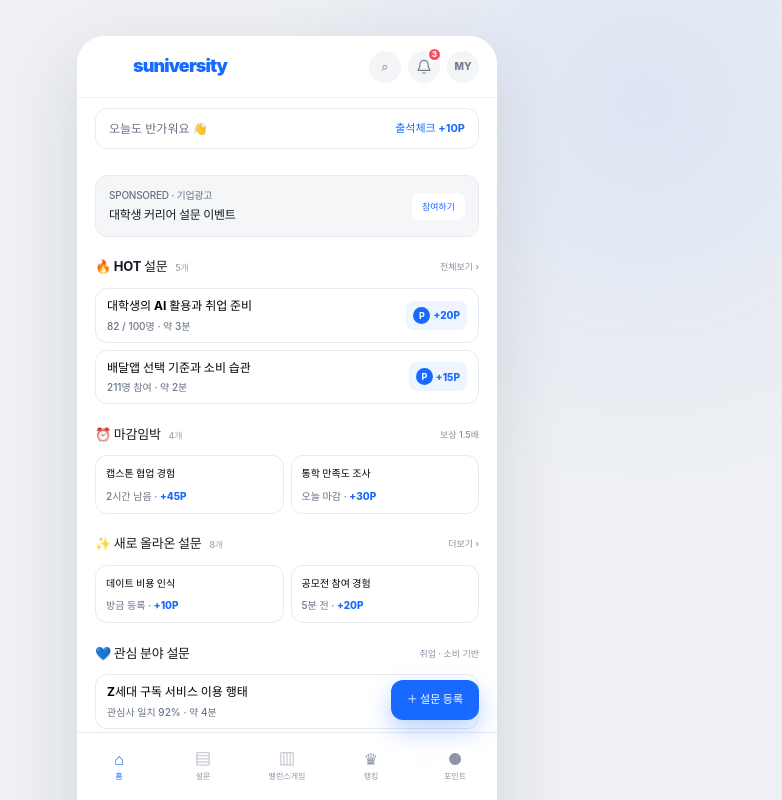
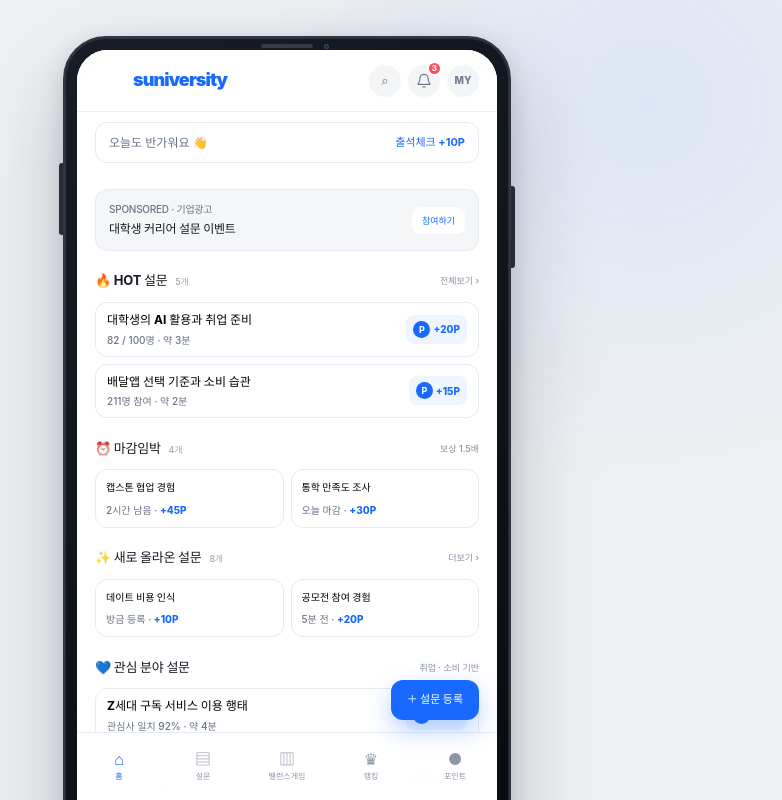
Before and after one commit to SJW1104/drunkdog, a React (Vite) app in the folder frontend/: page / in a window 1280 px wide. Shown: the top 800 px of the page, without its empty margins (353-1135 px from the left). Built offline with nearby package versions, Linux system fonts and the light colour scheme; a web font is replaced by a local one.

Commit message:
style: wrap prototype in mobile device frame

```diff
--- a/frontend/src/App.css
+++ b/frontend/src/App.css
@@ -1771,3 +1771,99 @@ button:focus-visible {
   font-size: 9px;
   font-style: normal;
 }
+/* Desktop phone hardware */
+.device-shell {
+  position: relative;
+  width: min(100%, 448px);
+  min-height: calc(100vh - 72px);
+  margin: 0 auto;
+  padding: 12px;
+  border: 2px solid #303744;
+  border-radius: 43px;
+  background: linear-gradient(145deg, #171c25, #07090d);
+  box-shadow:
+    0 38px 90px rgba(24, 34, 51, 0.22),
+    0 8px 22px rgba(24, 34, 51, 0.16),
+    inset 0 0 0 1px rgba(255, 255, 255, 0.1);
+}
+
+.device-shell .phone-frame {
+  width: 100%;
+  min-height: calc(100vh - 100px);
+  border-radius: 31px;
+  box-shadow: none;
+}
+
+.device-shell .screen {
+  min-height: calc(100vh - 100px);
+}
+
+.device-speaker,
+.device-camera {
+  position: absolute;
+  z-index: 50;
+  top: 6px;
+  pointer-events: none;
+}
+
+.device-speaker {
+  left: 50%;
+  width: 52px;
+  height: 4px;
+  border-radius: 99px;
+  background: #343b47;
+  transform: translateX(-50%);
+}
+
+.device-camera {
+  left: calc(50% + 37px);
+  width: 5px;
+  height: 5px;
+  border-radius: 50%;
+  background: #152a43;
+  box-shadow: inset 0 0 0 1px #354a62;
+}
+
+.device-button {
+  position: absolute;
+  width: 4px;
+  border-radius: 3px 0 0 3px;
+  background: #252c37;
+}
+
+.device-button--volume {
+  top: 125px;
+  left: -6px;
+  height: 72px;
+}
+
+.device-button--power {
+  top: 148px;
+  right: -6px;
+  height: 82px;
+  border-radius: 0 3px 3px 0;
+}
+
+@media (max-width: 480px) {
+  .device-shell {
+    width: 100%;
+    min-height: 100vh;
+    padding: 0;
+    border: 0;
+    border-radius: 0;
+    background: #fff;
+    box-shadow: none;
+  }
+
+  .device-shell .phone-frame,
+  .device-shell .screen {
+    min-height: 100vh;
+    border-radius: 0;
+  }
+
+  .device-speaker,
+  .device-camera,
+  .device-button {
+    display: none;
+  }
+}
--- a/frontend/src/App.jsx
+++ b/frontend/src/App.jsx
@@ -669,7 +669,13 @@ function App() {
 
   return (
     <div className="prototype-stage">
-      <div className="phone-frame">{screens[screen] || screens.home}</div>
+      <div className="device-shell">
+        <span className="device-speaker" aria-hidden="true" />
+        <span className="device-camera" aria-hidden="true" />
+        <span className="device-button device-button--volume" aria-hidden="true" />
+        <span className="device-button device-button--power" aria-hidden="true" />
+        <div className="phone-frame">{screens[screen] || screens.home}</div>
+      </div>
     </div>
   )
 }
```
